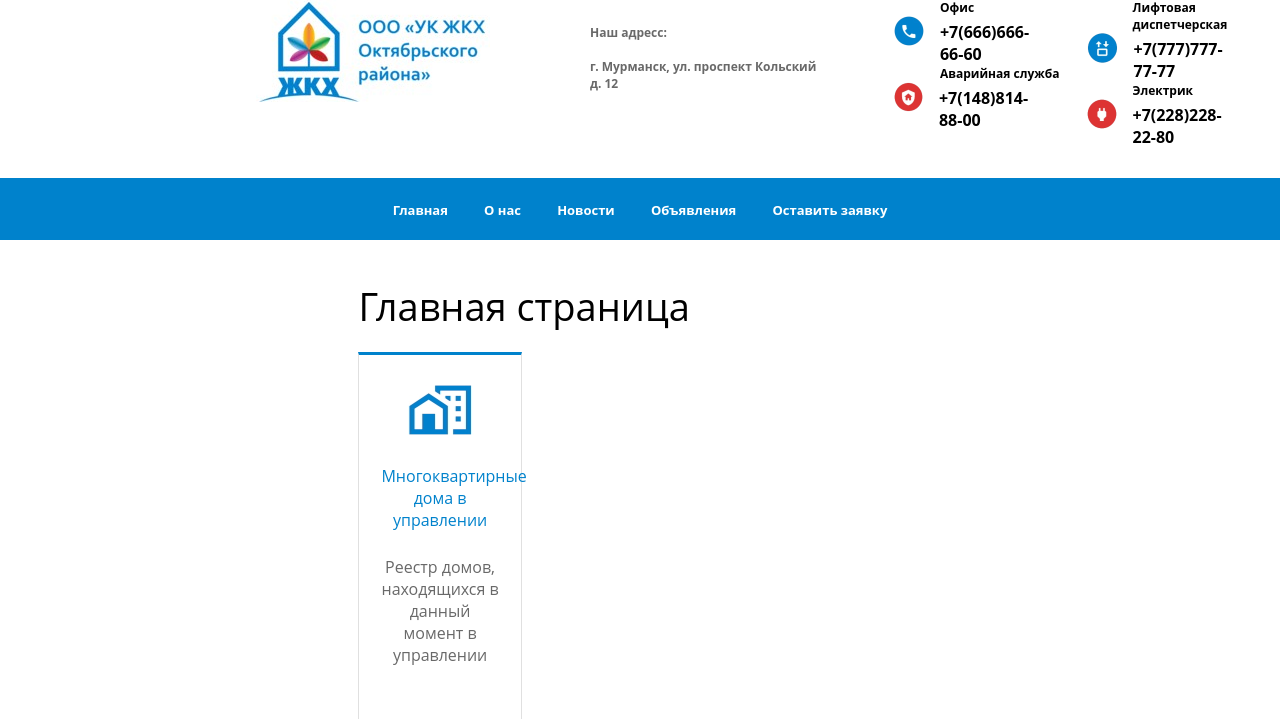
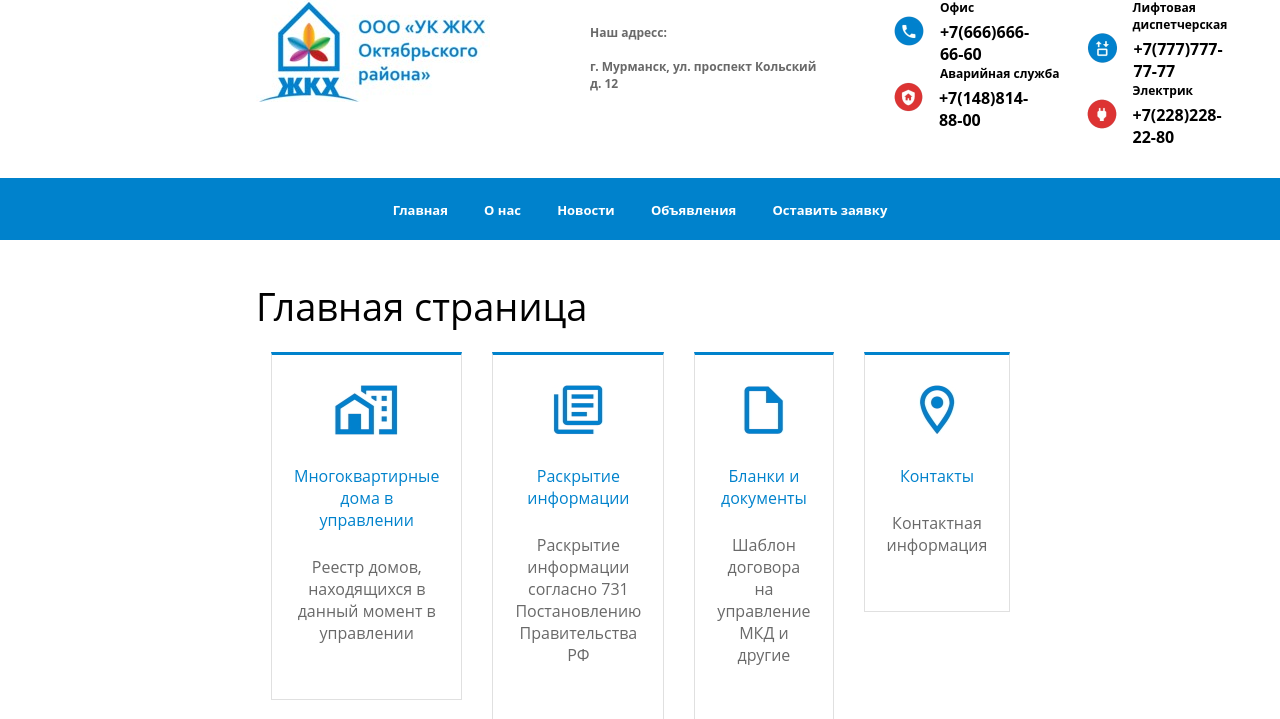
Before and after one commit to Baral-Chief-of-Compliance/housing_and_communal_services, a Django app: page / in a window 1280 px wide. Shown: the part 86-805 px from the top of the page. Run offline with Django 3.2, Linux system fonts and the light colour scheme; some libraries are stand-ins or nearby versions.

Commit message:
10.02.2022 v2

```diff
--- a/HCS_site/static/HCS_site/style.css
+++ b/HCS_site/static/HCS_site/style.css
@@ -344,7 +344,8 @@ html,body{
 	display: flex;
 	flex-direction: column;
 	padding: 30px 22px 55px 22px;
-	margin-right: 71%;
+	margin-right: 15px;
+	margin-left: 15px;
 	text-align: center;
 	border: 1px solid #e0e0e0;
 	border-top: 3px solid #0082cc;
@@ -368,3 +369,17 @@ html,body{
 .index-block-style:hover{
 	border-top: 3px solid red;
 }
+
+
+.blocks-row{
+	display: flex;
+	flex-direction: row;
+}
+
+
+.index-content{
+  margin-left: 20%;
+  margin-right: 20%;
+  margin-top: 40px;
+	margin-bottom: 40px;
+}
--- a/HCS_site/templates/HCS_site/home.html
+++ b/HCS_site/templates/HCS_site/home.html
@@ -2,10 +2,12 @@
 {% load static %}
 
 {% block content %}
-<div class="news-content">
+<div class="index-content">
   <div class="news-logo">
     Главная страница
   </div>
+  <div class="blocks-row">
+
     <a class = "index-links" href="#"><div class="index-block-style">
       <div class="index-block-img">
         <img src="{% static 'HCS_site/img/1_block.jpg' %}"/>
@@ -17,6 +19,41 @@
         Реестр домов, находящихся в данный момент в управлении
       </div>
     </div></a>
+    <a class = "index-links" href="#"><div class="index-block-style">
+      <div class="index-block-img">
+        <img src="{% static 'HCS_site/img/2_block.jpg' %}"/>
+      </div>
+      <div class="index-block-title">
+        Раскрытие информации
+      </div>
+      <div class="index-block-discribe">
+        Раскрытие информации согласно 731 Постановлению Правительства РФ
+      </div>
+    </div></a>
+    <a class = "index-links" href="#"><div class="index-block-style">
+      <div class="index-block-img">
+        <img src="{% static 'HCS_site/img/3_block.jpg' %}"/>
+      </div>
+      <div class="index-block-title">
+        Бланки и документы
+      </div>
+      <div class="index-block-discribe">
+        Шаблон договора на управление МКД и другие
+      </div>
+    </div></a>
+    <a class = "index-links" href="#"><div class="index-block-style">
+      <div class="index-block-img">
+        <img src="{% static 'HCS_site/img/4_block.jpg' %}"/>
+      </div>
+      <div class="index-block-title">
+        Контакты
+      </div>
+      <div class="index-block-discribe">
+        Контактная информация
+      </div>
+    </div></a>
+
+  </div>
   <iframe src="https://www.google.com/maps/embed?pb=!1m18!1m12!1m3!1d1433.2182934490197!2d33.09586721649618!3d68.94776401298705!2m3!1f0!2f0!3f0!3m2!1i1024!2i768!4f13.1!3m3!1m2!1s0x44340fe8ee3d62a5%3A0xa19d6e4aa1f7d656!2z0L_RgNC-0YHQvy4g0JrQvtC70YzRgdC60LjQuSwgMTIsINCc0YPRgNC80LDQvdGB0LosINCc0YPRgNC80LDQvdGB0LrQsNGPINC-0LHQuy4sIDE4MzAzMg!5e0!3m2!1sru!2sru!4v1644438474189!5m2!1sru!2sru" width="600" height="450" style="border:0;" allowfullscreen="" loading="lazy"></iframe>
 </div>
 {% endblock %}
```
Also changed, not shown: HCS_site/static/HCS_site/img/2_block.jpg (added), HCS_site/static/HCS_site/img/3_block.jpg (added), HCS_site/static/HCS_site/img/4_block.jpg (added). Lines whose indentation alone changed are shown as unchanged.
